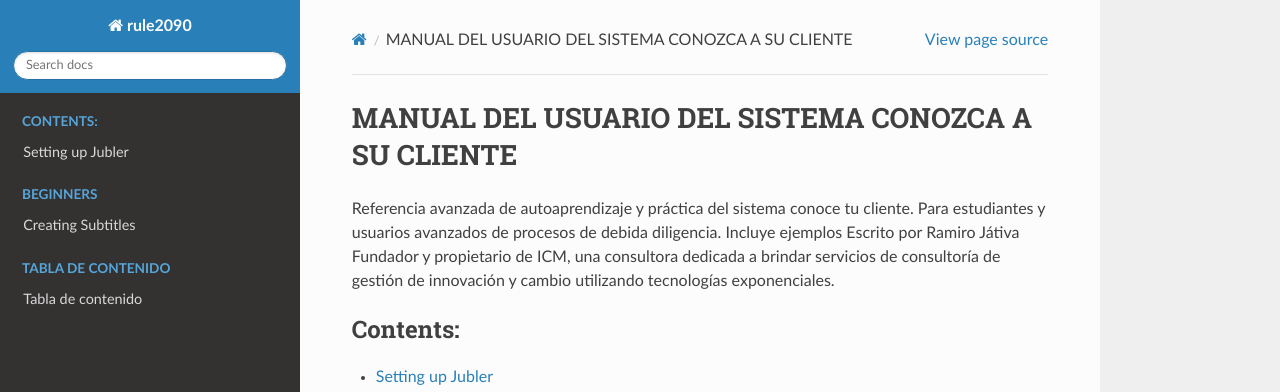
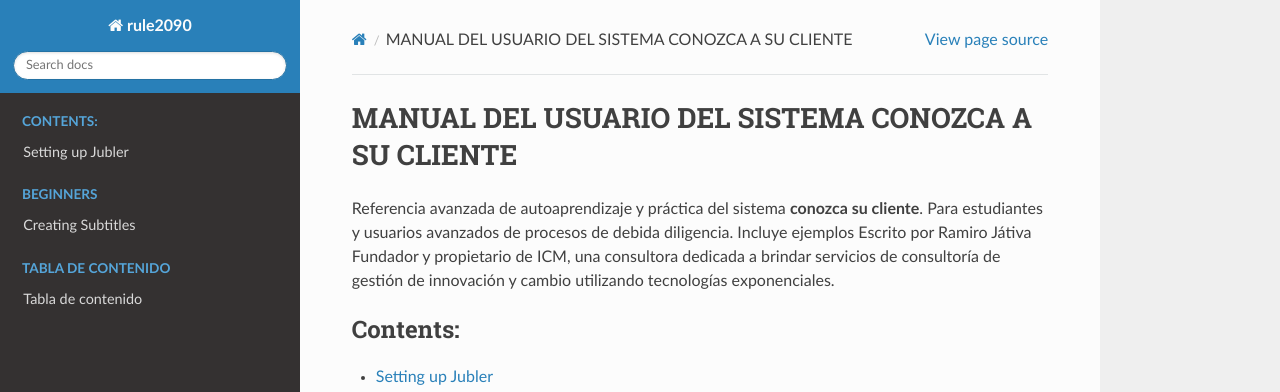
Before and after one commit to jativar/myproject, a Sphinx documentation site: the page built from docs/index.rst, in a window 1280 px wide and 900 px high. Shown: the top 392 px of the window. Built offline with Sphinx 7.4.7 and the Read the Docs theme 2.0.0, drawn with Linux system fonts in a browser that asks for light colours.

Commit message:
Update 10 April 2022 at 21:05

```diff
--- a/docs/index.rst
+++ b/docs/index.rst
@@ -6,7 +6,7 @@
 MANUAL DEL USUARIO DEL SISTEMA CONOZCA A SU CLIENTE
 ===================================================
 
-Referencia avanzada de autoaprendizaje y práctica del sistema conoce tu cliente. Para estudiantes y usuarios avanzados de procesos de debida diligencia.
+Referencia avanzada de autoaprendizaje y práctica del sistema **conozca su cliente**. Para estudiantes y usuarios avanzados de procesos de debida diligencia.
 Incluye ejemplos
 Escrito por Ramiro Játiva
 Fundador y propietario de ICM, una consultora dedicada a brindar servicios de consultoría de gestión de innovación y cambio utilizando tecnologías exponenciales.
```
